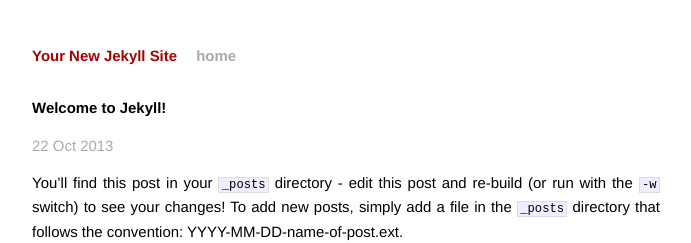
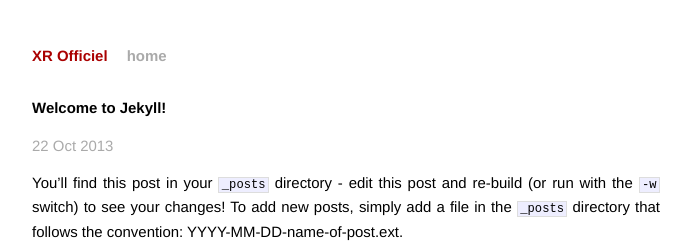
Before and after one commit to ulfgj/ulfgj.github.io, a Jekyll site: the page built from _posts/2013-10-22-welcome-to-jekyll.markdown, in a window 1280 px wide. Shown: the top 243 px of the page, without its empty margins (294-985 px from the left). Built offline with Jekyll 4.4.1, drawn with Linux system fonts in a browser that asks for light colours; Markdown is read by kramdown in place of the engine named in the settings.

Commit message:
updated title in _config.yml

```diff
--- a/_config.yml
+++ b/_config.yml
@@ -1,3 +1,3 @@
-name: Your New Jekyll Site
+name: XR Officiel
 markdown: redcarpet
 pygments: false
```
